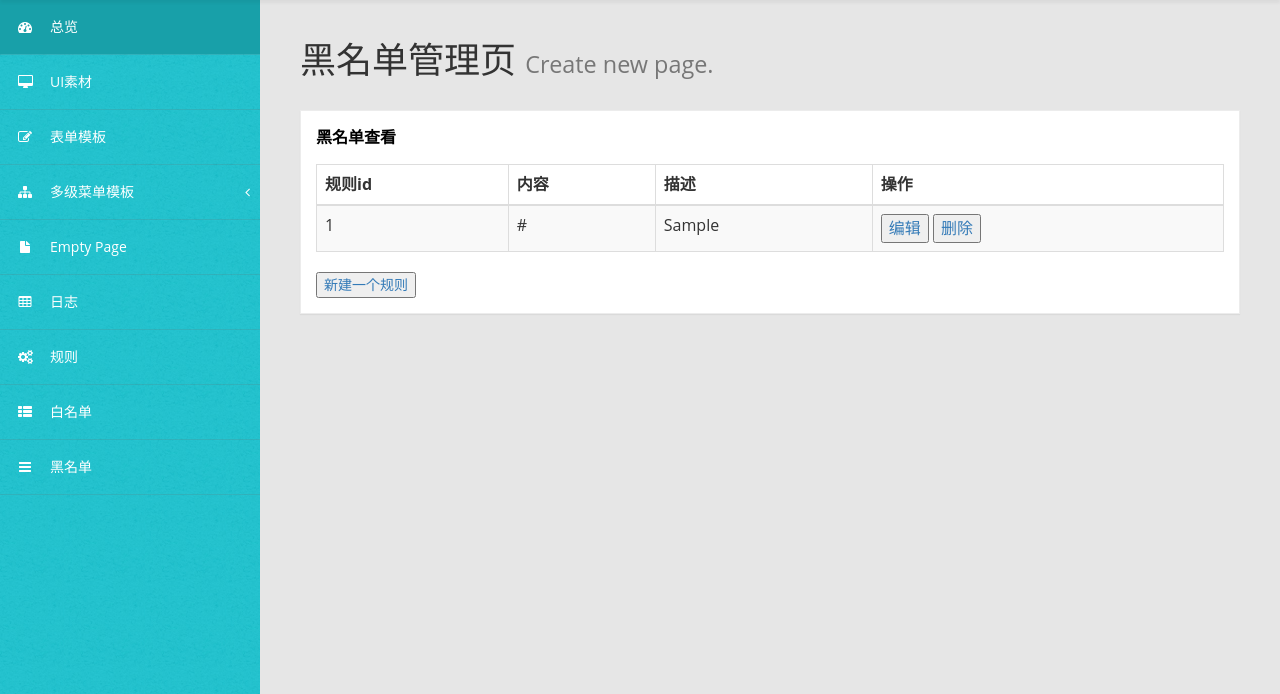
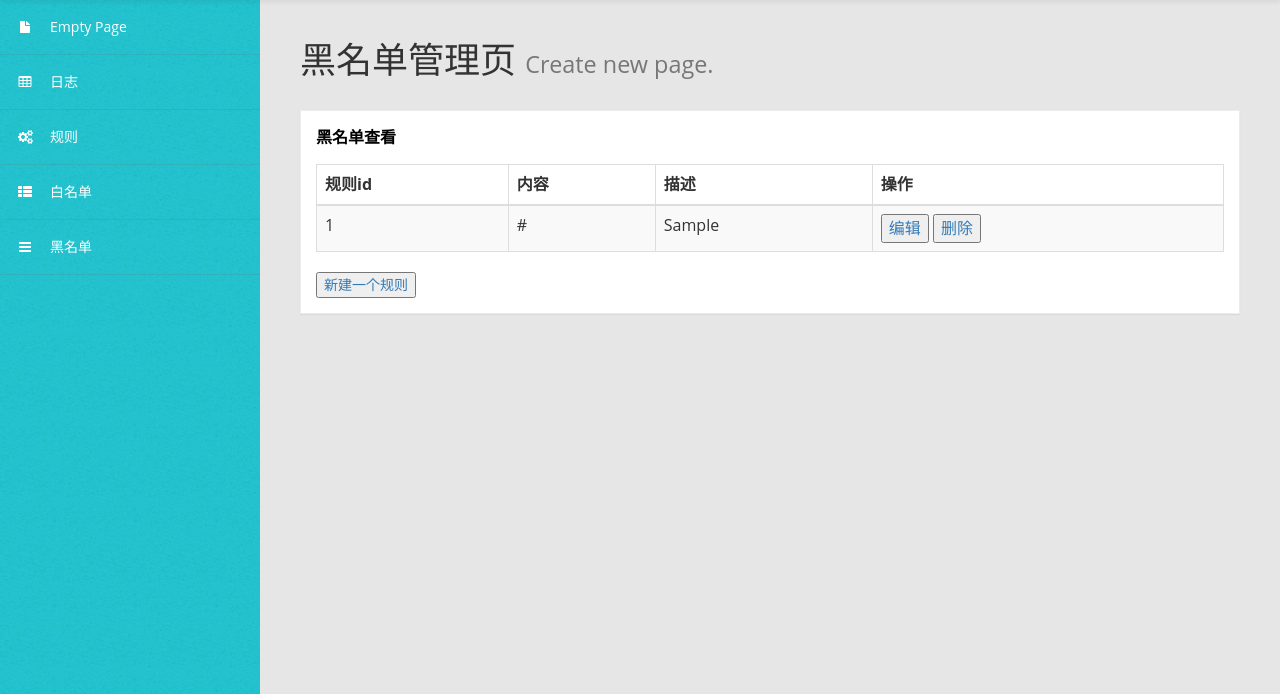
Before and after one commit to RaidriarB/Simple-WAF-Demo, a Django app: page /waf/Blacklist in a window 1280 px wide. Shown: the part 80-774 px from the top of the page. Run offline with Django 3.2, Linux system fonts and the light colour scheme; tables that the repository leaves empty hold one stand-in row (values such as "Sample post"); some libraries are stand-ins or nearby versions.

Commit message:
Tide navbar

```diff
--- a/src_frontend/waf/templates/base.html
+++ b/src_frontend/waf/templates/base.html
@@ -3,17 +3,17 @@
 <html xmlns="http://www.w3.org/1999/xhtml">
 
 <head>
-    <meta charset="utf-8" />
-    <meta name="viewport" content="width=device-width, initial-scale=1.0" />
+    <meta charset="utf-8"/>
+    <meta name="viewport" content="width=device-width, initial-scale=1.0"/>
     <title>Home</title>
     <!-- Bootstrap Styles-->
-    <link href="{% static 'waf/css/bootstrap.css' %}" rel="stylesheet" />
+    <link href="{% static 'waf/css/bootstrap.css' %}" rel="stylesheet"/>
     <!-- FontAwesome Styles-->
-    <link href="{% static 'waf/css/font-awesome.css' %}" rel="stylesheet" />
+    <link href="{% static 'waf/css/font-awesome.css' %}" rel="stylesheet"/>
     <!-- Morris Chart Styles-->
-    <link href="{% static 'waf/js/morris/morris-0.4.3.min.css' %}" rel="stylesheet" />
+    <link href="{% static 'waf/js/morris/morris-0.4.3.min.css' %}" rel="stylesheet"/>
     <!-- Custom Styles-->
-    <link href="{% static 'waf/css/custom-styles.css' %}" rel="stylesheet" />
+    <link href="{% static 'waf/css/custom-styles.css' %}" rel="stylesheet"/>
     <!-- Google Fonts-->
     <!--link href='http://fonts.useso.com/css?family=Open+Sans' rel='stylesheet' type='text/css' /-->
 
@@ -52,50 +52,11 @@
             <!-- /.dropdown -->
         </ul>
     </nav>
+
     <!--/. NAV TOP  -->
     <nav class="navbar-default navbar-side" role="navigation">
         <div class="sidebar-collapse">
             <ul class="nav" id="main-menu">
-
-                    <li>
-                        <a class="active-menu" href=""><i class="fa fa-dashboard"></i>总览</a>
-                    </li>
-                    <li>
-                        <a href="ui-elements"><i class="fa fa-desktop"></i>UI素材</a>
-                    </li>
-
-                    <li>
-                        <a href="form"><i class="fa fa-edit"></i>表单模板</a>
-                    </li>
-
-
-                    <li>
-                        <a href="#"><i class="fa fa-sitemap"></i>多级菜单模板<span class="fa arrow"></span></a>
-                        <ul class="nav nav-second-level">
-                            <li>
-                                <a href="#">Second Level Link</a>
-                            </li>
-                            <li>
-                                <a href="#">Second Level Link</a>
-                            </li>
-                            <li>
-                                <a href="#">Second Level Link<span class="fa arrow"></span></a>
-                                <ul class="nav nav-third-level">
-                                    <li>
-                                        <a href="#">Third Level Link</a>
-                                    </li>
-                                    <li>
-                                        <a href="#">Third Level Link</a>
-                                    </li>
-                                    <li>
-                                        <a href="#">Third Level Link</a>
-                                    </li>
-
-                                </ul>
-
-                            </li>
-                        </ul>
-                    </li>
                 <li>
                     <a href="empty"><i class="fa fa-fw fa-file"></i>Empty Page</a>
                 </li>
@@ -114,6 +75,7 @@
             </ul>
         </div>
     </nav>
+</div>
 <!-- /. NAV SIDE  -->
 {% block content %}
     <div id="page-wrapper">
```
Lines whose indentation alone changed are shown as unchanged.
